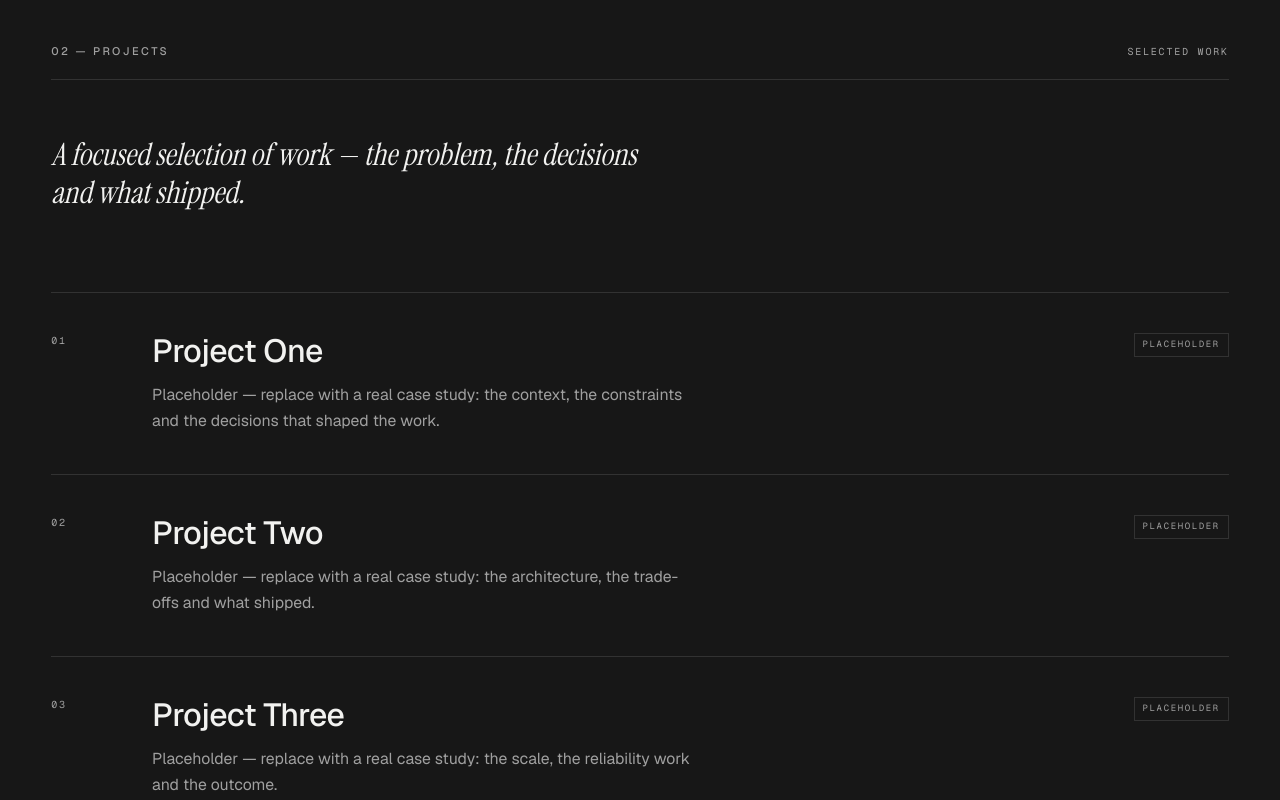
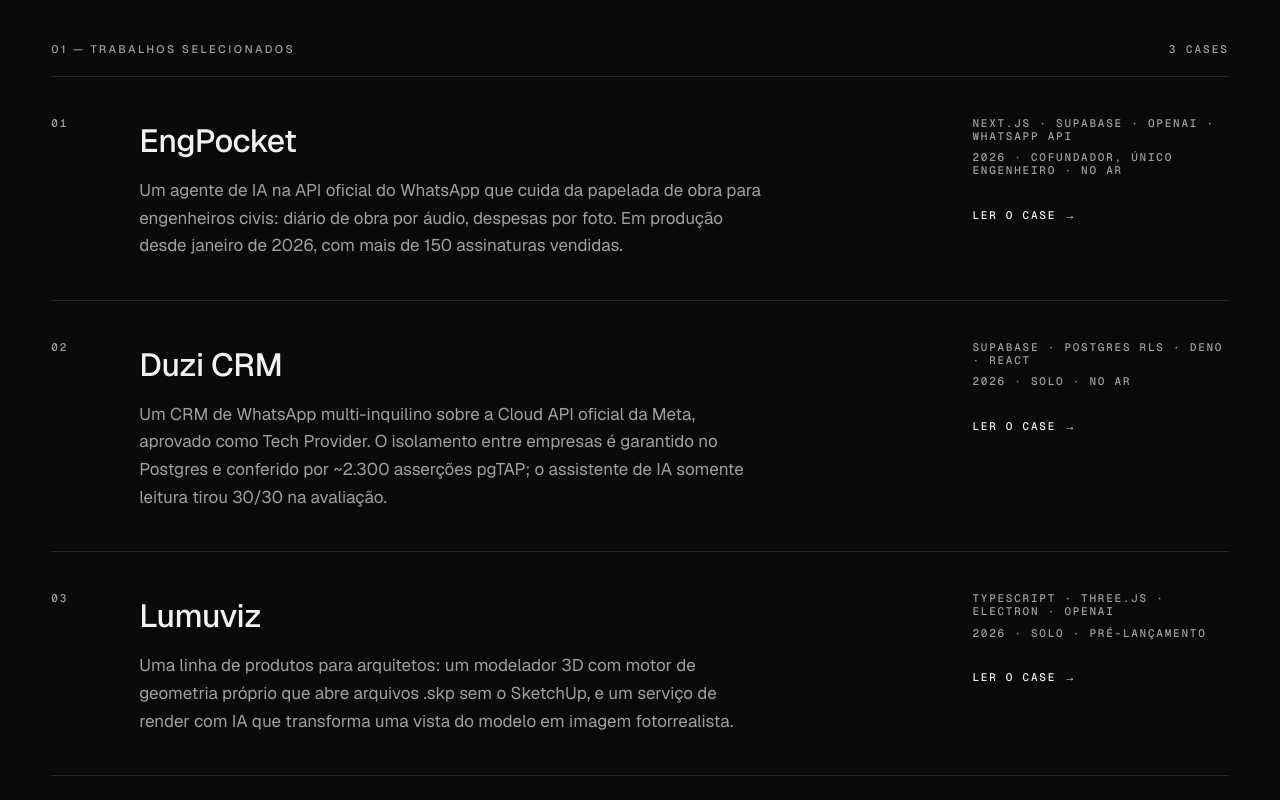
Before and after one commit to devzimmer/portfolio-gabriel, a Next.js app: page /en in a window 1280 px wide. Shown: the part 1060-1860 px from the top of the page. Built offline with nearby package versions, Linux system fonts and the light colour scheme; no server answers.

Commit message:
feat(home): selected work from case registry
Co-Authored-By: Claude Opus 5.5 <noreply@anthropic.com>

```diff
--- a/messages/en.json
+++ b/messages/en.json
@@ -25,26 +25,6 @@
     "ctaWork": "Ver cases",
     "ctaContact": "Fale comigo",
     "portraitAlt": "Retrato em preto e branco de Gabriel Zimmer"
-  },
-  "Projects": {
-    "label": "02 — Projects",
-    "meta": "Selected work",
-    "intro": "A focused selection of work — the problem, the decisions and what shipped.",
-    "placeholder": "Placeholder",
-    "items": {
-      "one": {
-        "title": "Project One",
-        "summary": "Placeholder — replace with a real case study: the context, the constraints and the decisions that shaped the work."
-      },
-      "two": {
-        "title": "Project Two",
-        "summary": "Placeholder — replace with a real case study: the architecture, the trade-offs and what shipped."
-      },
-      "three": {
-        "title": "Project Three",
-        "summary": "Placeholder — replace with a real case study: the scale, the reliability work and the outcome."
-      }
-    }
   },
   "Experience": {
     "label": "03 — Experience",
@@ -140,5 +120,11 @@
         "body": "CI, deploy e observabilidade — software que se sustenta em produção."
       }
     }
+  },
+  "Work": {
+    "index": "01",
+    "label": "Trabalhos selecionados",
+    "meta": "{count} cases",
+    "read": "Ler o case →"
   }
 }
--- a/messages/es.json
+++ b/messages/es.json
@@ -25,26 +25,6 @@
     "ctaWork": "Ver cases",
     "ctaContact": "Fale comigo",
     "portraitAlt": "Retrato em preto e branco de Gabriel Zimmer"
-  },
-  "Projects": {
-    "label": "02 — Proyectos",
-    "meta": "Trabajos seleccionados",
-    "intro": "Una selección enfocada de trabajos — el problema, las decisiones y lo que se entregó.",
-    "placeholder": "Por completar",
-    "items": {
-      "one": {
-        "title": "Proyecto Uno",
-        "summary": "Placeholder — reemplaza por un caso real: el contexto, las restricciones y las decisiones que dieron forma al trabajo."
-      },
-      "two": {
-        "title": "Proyecto Dos",
-        "summary": "Placeholder — reemplaza por un caso real: la arquitectura, los trade-offs y lo que se entregó."
-      },
-      "three": {
-        "title": "Proyecto Tres",
-        "summary": "Placeholder — reemplaza por un caso real: la escala, el trabajo de confiabilidad y el resultado."
-      }
-    }
   },
   "Experience": {
     "label": "03 — Experiencia",
@@ -140,5 +120,11 @@
         "body": "CI, deploy e observabilidade — software que se sustenta em produção."
       }
     }
+  },
+  "Work": {
+    "index": "01",
+    "label": "Trabalhos selecionados",
+    "meta": "{count} cases",
+    "read": "Ler o case →"
   }
 }
--- a/messages/pt.json
+++ b/messages/pt.json
@@ -25,26 +25,6 @@
     "ctaWork": "Ver cases",
     "ctaContact": "Fale comigo",
     "portraitAlt": "Retrato em preto e branco de Gabriel Zimmer"
-  },
-  "Projects": {
-    "label": "02 — Projetos",
-    "meta": "Trabalhos selecionados",
-    "intro": "Uma seleção focada de trabalhos — o problema, as decisões e o que foi entregue.",
-    "placeholder": "A preencher",
-    "items": {
-      "one": {
-        "title": "Projeto Um",
-        "summary": "Placeholder — substitua por um caso real: o contexto, as restrições e as decisões que moldaram o trabalho."
-      },
-      "two": {
-        "title": "Projeto Dois",
-        "summary": "Placeholder — substitua por um caso real: a arquitetura, os trade-offs e o que foi entregue."
-      },
-      "three": {
-        "title": "Projeto Três",
-        "summary": "Placeholder — substitua por um caso real: a escala, o trabalho de confiabilidade e o resultado."
-      }
-    }
   },
   "Experience": {
     "label": "03 — Experiência",
@@ -140,5 +120,11 @@
         "body": "CI, deploy e observabilidade — software que se sustenta em produção."
       }
     }
+  },
+  "Work": {
+    "index": "01",
+    "label": "Trabalhos selecionados",
+    "meta": "{count} cases",
+    "read": "Ler o case →"
   }
 }
--- a/src/app/[locale]/page.tsx
+++ b/src/app/[locale]/page.tsx
@@ -3,14 +3,14 @@ import { Contact } from "@/components/sections/contact";
 import { Experience } from "@/components/sections/experience";
 import { Hero } from "@/components/sections/hero";
 import { Process } from "@/components/sections/process";
-import { Projects } from "@/components/sections/projects";
+import { SelectedWork } from "@/components/sections/selected-work";
 
 export default function HomePage() {
   return (
     <main>
       <Hero />
       <AtAGlance />
-      <Projects />
+      <SelectedWork />
       <Process />
       <Experience />
       <Contact />
--- a/src/components/sections/projects.tsx
+++ /dev/null
@@ -1,73 +0,0 @@
-import { getTranslations } from "next-intl/server";
-import { projects } from "@/lib/projects";
-
-export async function Projects() {
-  const t = await getTranslations("Projects");
-
-  return (
-    <section
-      id="projects"
-      aria-labelledby="projects-title"
-      className="scroll-mt-24 border-t border-line bg-ink px-gutter py-section"
-    >
-      <div className="mx-auto w-full max-w-[90rem]">
-        <div className="flex items-baseline justify-between gap-4 border-b border-line pb-5">
-          <h2
-            id="projects-title"
-            className="text-eyebrow uppercase text-mute"
-          >
-            {t("label")}
-          </h2>
-          <p className="font-mono text-[0.625rem] uppercase tracking-[0.18em] text-mute">
-            {t("meta")}
-          </p>
-        </div>
-
-        <p className="mt-10 max-w-[42ch] font-serif text-serif italic text-paper lg:mt-14">
-          {t("intro")}
-        </p>
-
-        <ul className="mt-14 border-b border-line lg:mt-20">
-          {projects.map((project, index) => (
-            <li key={project.slug} className="border-t border-line">
-              <article className="grid gap-4 py-8 lg:grid-cols-12 lg:gap-8 lg:py-10">
-                <p className="font-mono text-[0.625rem] uppercase tracking-[0.18em] text-mute lg:col-span-1">
-                  {String(index + 1).padStart(2, "0")}
-                </p>
-
-                <div className="lg:col-span-8">
-                  <h3 className="text-title text-fog">
-                    {t(`items.${project.slug}.title`)}
-                  </h3>
-                  <p className="mt-3 max-w-[52ch] text-body text-mute">
-                    {t(`items.${project.slug}.summary`)}
-                  </p>
-                </div>
-
-                <div className="flex flex-wrap items-center gap-3 lg:col-span-3 lg:flex-col lg:items-end lg:gap-2 lg:text-right">
-                  {project.placeholder ? (
-                    <span className="border border-line px-2 py-1 font-mono text-[0.5625rem] uppercase tracking-[0.18em] text-mute">
-                      {t("placeholder")}
-                    </span>
-                  ) : null}
-
-                  {project.stack?.length ? (
-                    <p className="font-mono text-[0.625rem] uppercase tracking-[0.18em] text-mute">
-                      {project.stack.join(" · ")}
-                    </p>
-                  ) : null}
-
-                  {project.year ? (
-                    <p className="font-mono text-[0.625rem] uppercase tracking-[0.18em] text-mute">
-                      {project.year}
-                    </p>
-                  ) : null}
-                </div>
-              </article>
-            </li>
-          ))}
-        </ul>
-      </div>
-    </section>
-  );
-}
--- /dev/null
+++ b/src/components/sections/selected-work.tsx
@@ -0,0 +1,55 @@
+import { getLocale, getTranslations } from "next-intl/server";
+import { SectionLabel } from "@/components/ui/section-label";
+import { cases } from "@/content/cases";
+import { Link } from "@/i18n/navigation";
+
+export async function SelectedWork() {
+  const [t, locale] = await Promise.all([getTranslations("Work"), getLocale()]);
+
+  return (
+    <section
+      id="work"
+      aria-labelledby="work-title"
+      className="mx-auto w-full max-w-[90rem] scroll-mt-18 px-gutter pt-28 pb-24"
+    >
+      <SectionLabel
+        id="work-title"
+        index={t("index")}
+        label={t("label")}
+        meta={t("meta", { count: cases.length })}
+      />
+      <ul>
+        {cases.map((study, index) => {
+          const copy = study.copy[locale];
+          return (
+            <li key={study.slug}>
+              <article className="flex flex-wrap gap-8 border-b border-line py-10">
+                <span className="flex-[0_0_3.5rem] font-mono text-eyebrow tracking-[0.18em] text-mute">
+                  {String(index + 1).padStart(2, "0")}
+                </span>
+                <div className="min-w-0 flex-[999_1_26rem]">
+                  <h3 className="text-[2rem] font-medium tracking-[-0.015em]">
+                    {copy.title}
+                  </h3>
+                  <p className="mt-3 max-w-[56ch] text-[1.0625rem] leading-relaxed text-mute">
+                    {copy.card.summary}
+                  </p>
+                </div>
+                <div className="flex flex-[1_1_16rem] flex-col gap-2 font-mono text-eyebrow uppercase tracking-[0.16em] text-mute">
+                  <span>{copy.card.stack}</span>
+                  <span>{copy.card.meta}</span>
+                  <Link
+                    href={`/work/${study.slug}`}
+                    className="mt-2 inline-flex min-h-11 items-center text-fog hover:text-white"
+                  >
+                    {t("read")}
+                  </Link>
+                </div>
+              </article>
+            </li>
+          );
+        })}
+      </ul>
+    </section>
+  );
+}
--- a/src/lib/projects.ts
+++ /dev/null
@@ -1,20 +0,0 @@
-import type messages from "../../messages/en.json";
-
-export type ProjectSlug = keyof (typeof messages)["Projects"]["items"];
-
-export type Project = {
-  slug: ProjectSlug;
-  stack?: string[];
-  year?: string;
-  href?: string;
-  placeholder?: boolean;
-};
-
-// Placeholder slots: replace with real projects before launch.
-// Each `slug` must exist under `Projects.items` in messages/*.json.
-// `stack`, `year` and `href` are optional and only render when present.
-export const projects: Project[] = [
-  { slug: "one", placeholder: true },
-  { slug: "two", placeholder: true },
-  { slug: "three", placeholder: true },
-];
```
Also changed, not shown: 1 other file (tests, documents, lock files or other folders).
